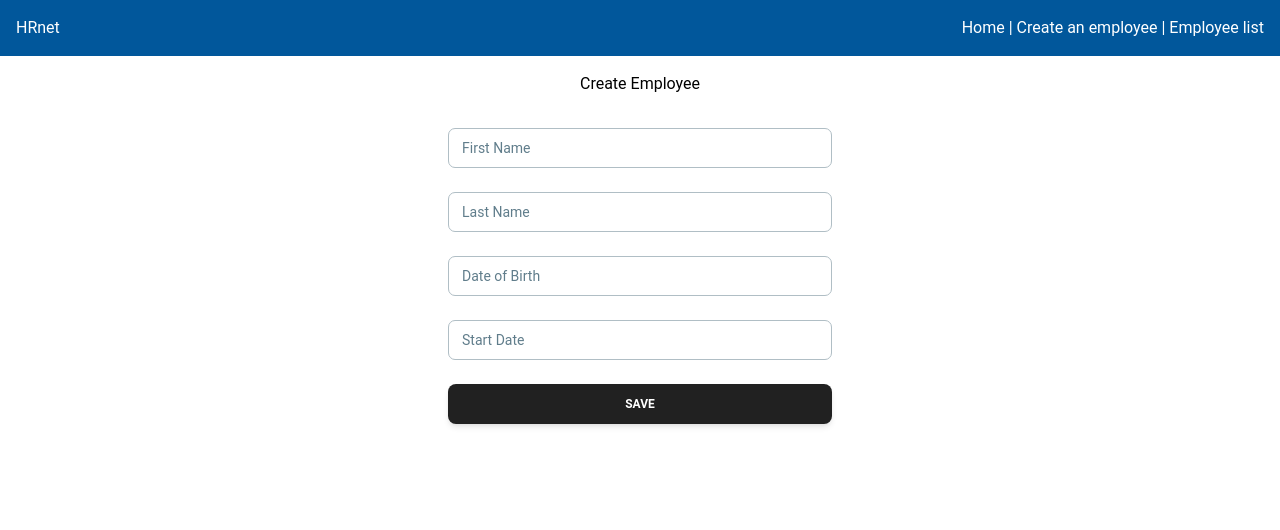
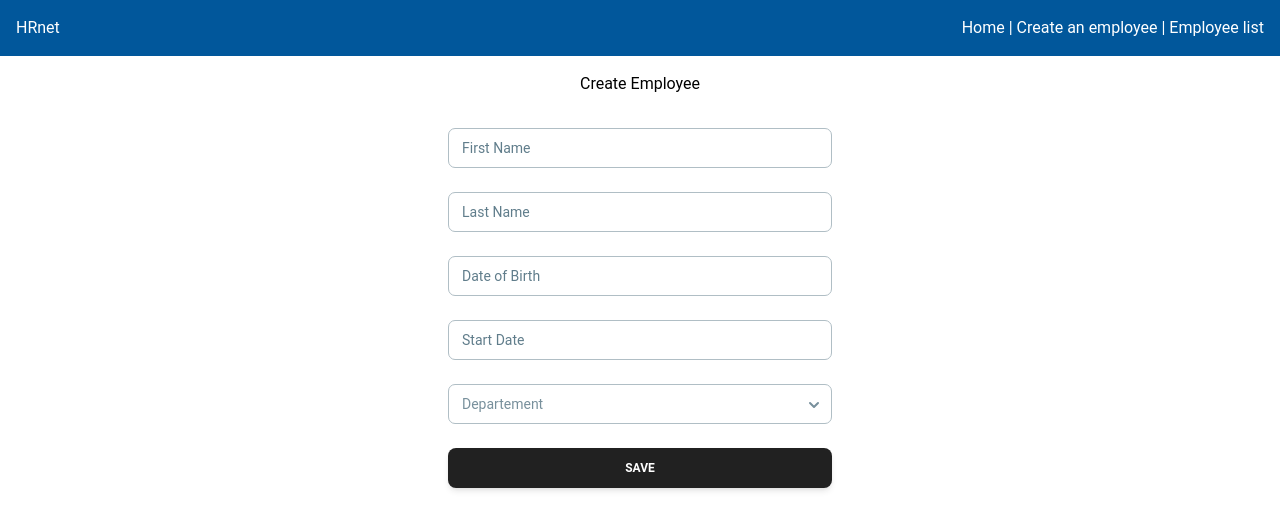
Before and after one commit to GB-LD/HRNet-react-app, a React (Vite) app: page /create-employee in a window 1280 px wide. Shown: the top 530 px of the page. Built offline with nearby package versions, Linux system fonts and the light colour scheme.

Commit message:
Refactor Select component to CustomSelect using Material Tailwind and update EmployeeForm to utilize CustomSelect

```diff
--- a/src/components/atoms/Select.jsx
+++ b/src/components/atoms/Select.jsx
@@ -1,13 +1,15 @@
-const Select = ({ options, value, onChange}) => {
+import { Select, Option } from "@material-tailwind/react";
+
+const CustomSelect = ({ options, value, onChange, label}) => {
   return (
-    <select value={value} onChange={onChange} className="select">
+    <Select value={value} onChange={onChange} variant="outlined" label={label}>
         {options.map(option => (
-            <option key={option} value={option}>
+            <Option key={option} value={option}>
                 {option}
-            </option>
+            </Option>
         ))}
-    </select>
+    </Select>
   )
 }
 
-export default Select
+export default CustomSelect
--- a/src/components/templates/EmployeeForm.jsx
+++ b/src/components/templates/EmployeeForm.jsx
@@ -1,5 +1,5 @@
 import { useState } from "react"
-// import Select from "../atoms/Select"
+import CustomSelect from "../atoms/Select"
 import CustomButton from "../atoms/Button"
 // import AdressForm from "../organisms/AdressForm"
 import CustomInput from "../atoms/Input"
@@ -60,13 +60,12 @@ const EmployeeForm = () => {
             adress={form.adress}
             setAdress={(adress) => setForm({...form, adress: adress})}
         /> */}
-
-        {/* <label>Departement</label>
-        <Select
+        <CustomSelect
+            label="Departement"
             options={departements}
             value={form.value}
-            onChange={(e) => setForm({...form, departement: e.target.value})}
-        /> */}
+            onChange={(value) => setForm({...form, departement: value})}
+        />
         <CustomButton
             text='Save'
             onClick={hanleFormSubmit}
```
